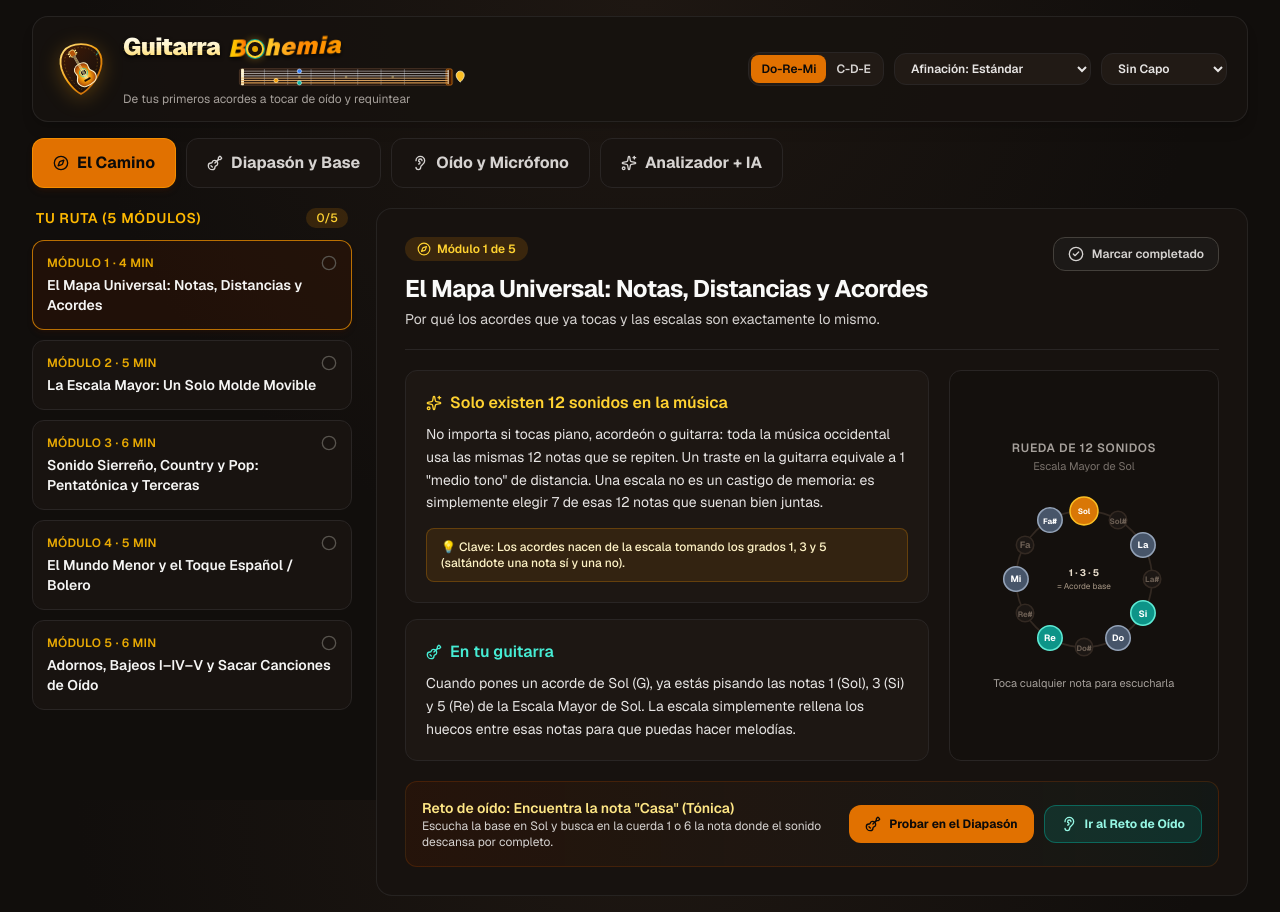
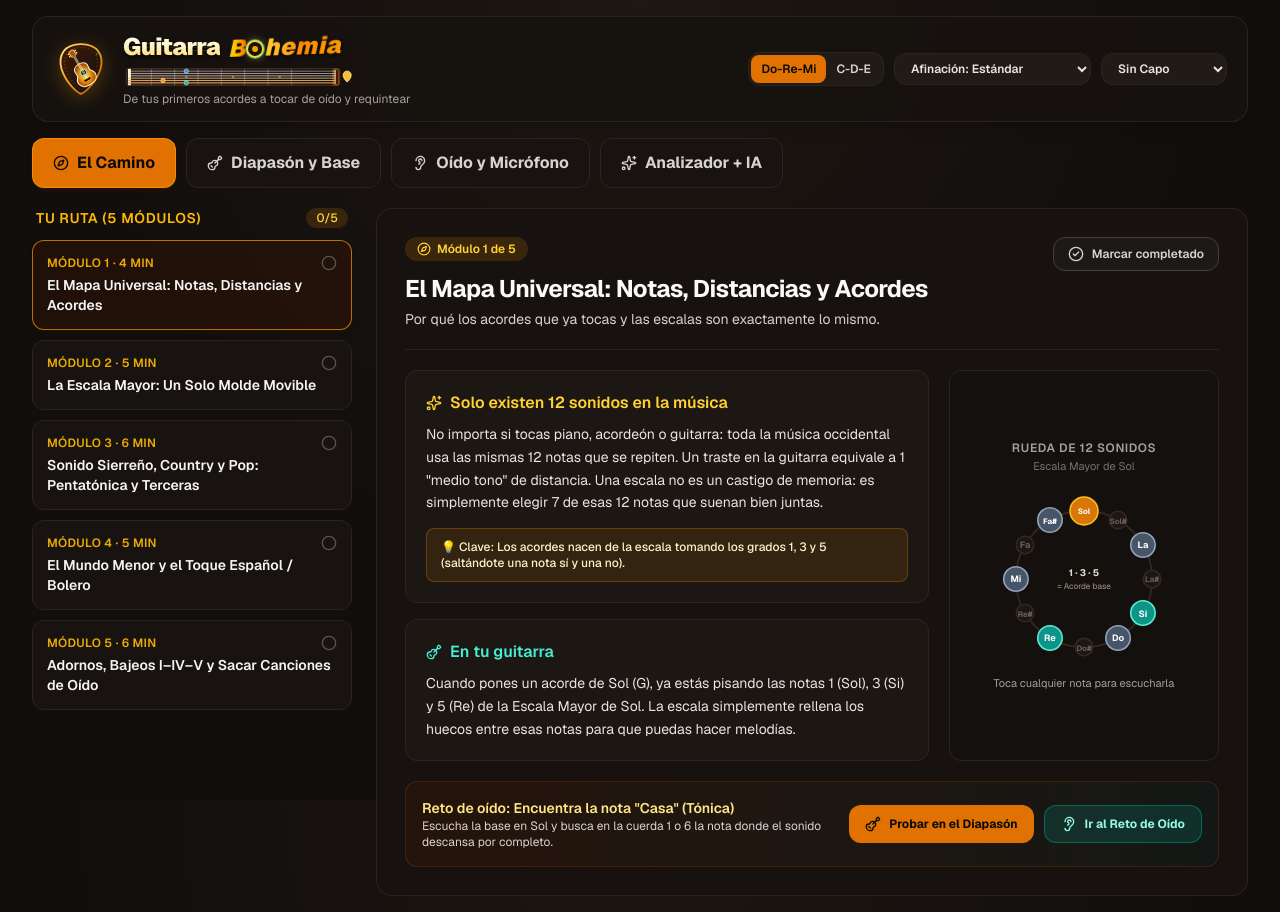
Before and after one commit to horaceheights/guitarra-bohemia, a Next.js app: page / in a window 1280 px wide. Built offline with nearby package versions, Linux system fonts and the light colour scheme.

Commit message:
Align mini fretboard flush left across Guitarra Bohemia

```diff
--- a/src/components/BohemiaLogo.tsx
+++ b/src/components/BohemiaLogo.tsx
@@ -136,7 +136,8 @@ export function BohemiaLogo() {
 
       {/* Creative Word Art: Guitarra Bohemia */}
       <div className="leading-none">
-        <div className="relative flex flex-wrap items-baseline gap-x-2">
+        <div className="inline-block">
+          <div className="relative flex flex-wrap items-baseline gap-x-2">
           {/* Guitarra with subtle 6-string backdrop */}
           <span className="relative inline-block text-xl sm:text-2xl font-black tracking-tight">
             <span
@@ -168,10 +169,12 @@ export function BohemiaLogo() {
               hemia
             </span>
           </span>
+          </div>
 
           {/* Mini Rosewood Fretboard + 6 Taut Metallic Guitar Strings + Bridge */}
           <svg
             viewBox="0 0 280 24"
+            preserveAspectRatio="xMinYMid meet"
             className="pointer-events-none mt-1 block h-5 w-full overflow-visible"
             aria-hidden="true"
           >
```
